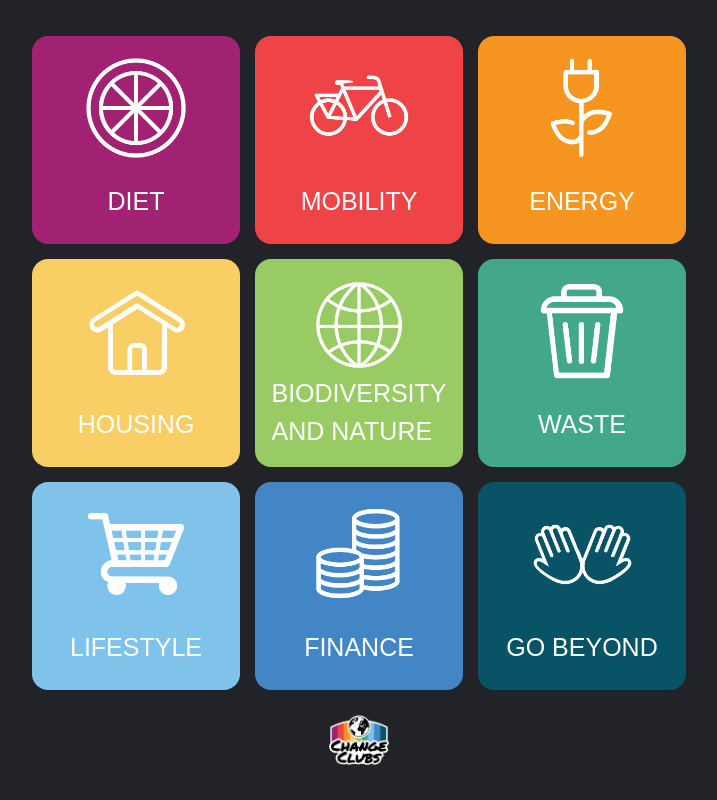
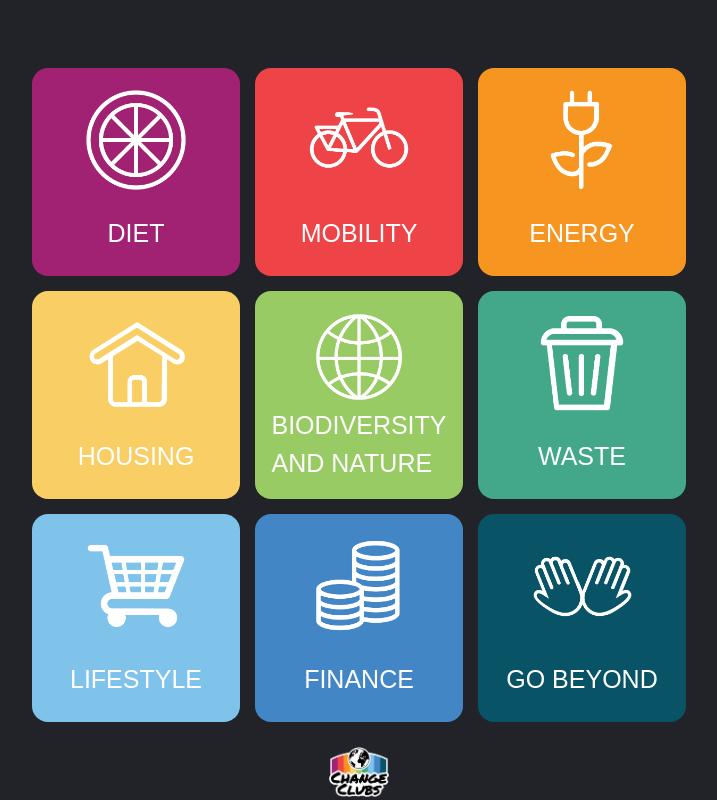
Before and after one commit to BetoCarrillo/calculatorproject, a React (Create React App) app: page /Modules in a window 1280 px wide. Shown: the whole page, without its empty margins (281-998 px from the left). Built offline with nearby package versions, Linux system fonts and the light colour scheme; a web font is replaced by a local one.

Commit message:
padding new commit

```diff
--- a/src/styles/mainstyle.css
+++ b/src/styles/mainstyle.css
@@ -16,8 +16,8 @@
   justify-content: center !important;
   align-items: center;
   gap: 25px;
-  padding-top: 4rem;
-  padding-bottom: 4rem;
+  padding-top: 6rem;
+  padding-bottom: 2rem;
 }
 
 .StartCard {
```
